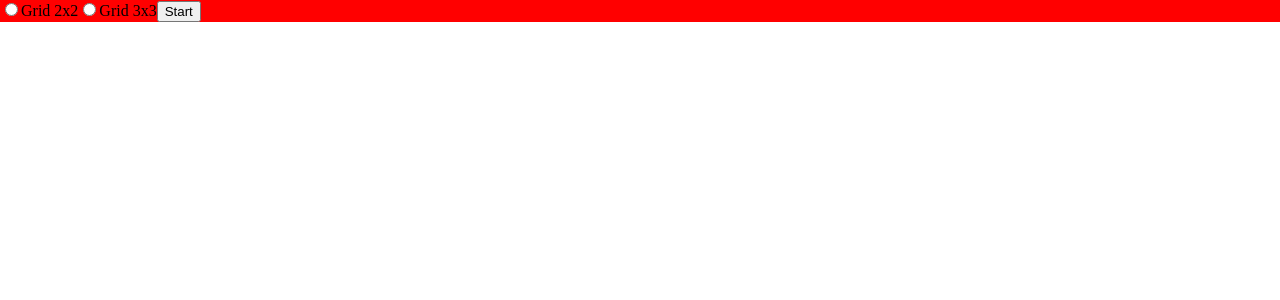
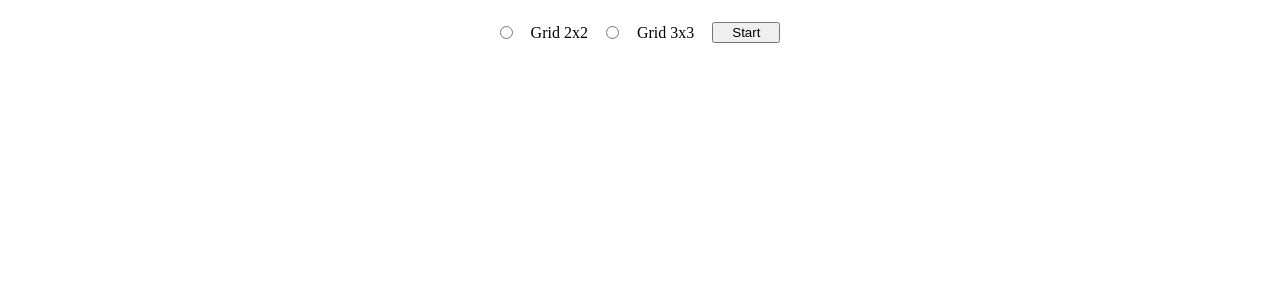
Before and after one commit to ZurdenRo/sudoku-web, a Next.js app: page / in a window 1280 px wide. Shown: the top 300 px of the page. Built offline with nearby package versions, Linux system fonts and the light colour scheme.

Commit message:
css new features

```diff
--- a/styles/globals.css
+++ b/styles/globals.css
@@ -1,15 +1,92 @@
-main{
-   margin: 0;
-   padding: 0;
+.py-20{
+   padding-top: 20px;
+   padding-bottom: 20px;
+}
+
+.py-8{
+   padding-top: 8px;
+   padding-bottom: 8px;
+}
+
+.px-18{
+   padding-left: 18px;
+   padding-right: 18px;
+}
+
+.p-10{
+   padding: 18px 0px;
+}
+
+.m-18{
+   margin: 18px 0px;
+}
+
+.my-10{
+   margin: 10px 0px; /* Top Right bottom left */
+}                    /* Vertical | Horizontal */
+
+.flex{
+   display: flex;
+}
+
+.flex-column{
+   display: flex;
+   flex-direction: column;
+}
+
+.child-flex{
+   flex-grow: 1;
+   flex-shrink: 0;
+}
+
+.wrap{
+   flex-wrap: wrap;
+}
+
+.block{
+   display: block;
+}
+
+.inline-block{
+   display: inline-block
+}
+
+.hidden{
+   display: none;
+}
+
+.item-center{
+   align-items: center;
+}
+
+.justify-between{
+   justify-content: space-between;
+}
+
+.justify-center{
+   justify-content: center;
+}
+
+.text-center{
+   text-align: center;
+}
+
+.bg-color-red{
    background-color: red;
 }
 
-body {
-   margin: 0;
-   padding: 0;
- }
+.text-blue{
+   color: blue;
+}
 
-html{
-   margin: 0;
-   padding: 0;
+.w-100{
+   width: 100px;
 }
+
+.w-50{
+   width: 50px;
+}
+
+.h-50{
+   height: 50px;
+}
```
